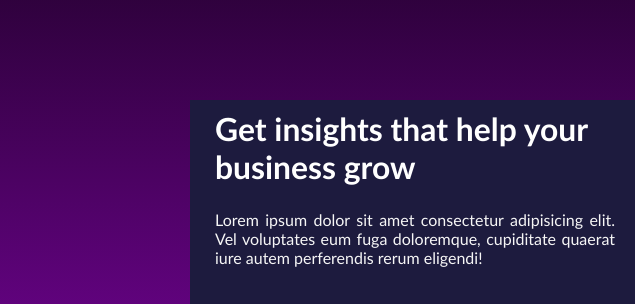
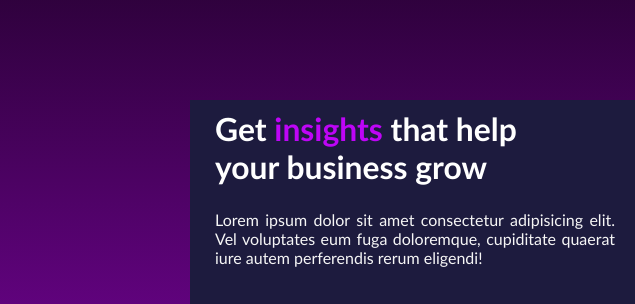
Before and after one commit to ilyacade/20-day-challengs, a plain HTML site: page day 3/index.html in a window 1280 px wide. Shown: the part 300-604 px from the top of the page, 0-635 px from the left. Drawn offline with Linux system fonts and the light colour scheme.

```diff
--- a/day 3/index.html
+++ b/day 3/index.html
@@ -11,7 +11,7 @@
     <div class="container">
 
         <div class="content">
-            <h2>Get insights that help
+            <h2>Get <span>insights</span> that help <br>
                 your business grow
             </h2>
             <p>Lorem ipsum dolor sit amet consectetur adipisicing elit. Vel voluptates eum fuga doloremque, cupiditate quaerat iure autem perferendis rerum eligendi!</p>
```
Also changed, not shown: day 1/OIP.jpeg (added).
